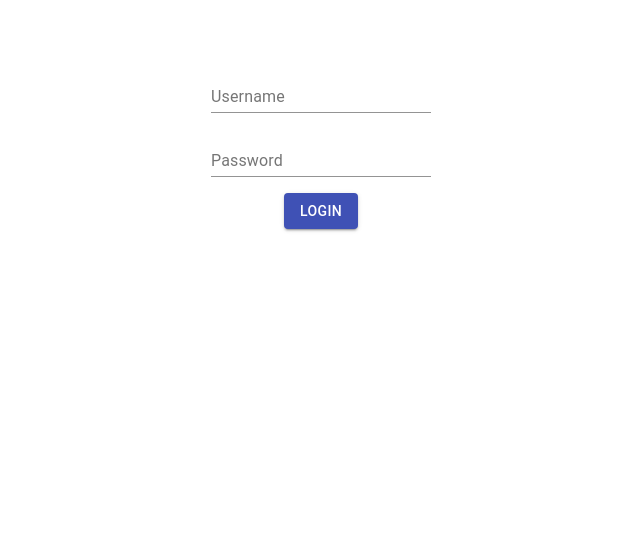
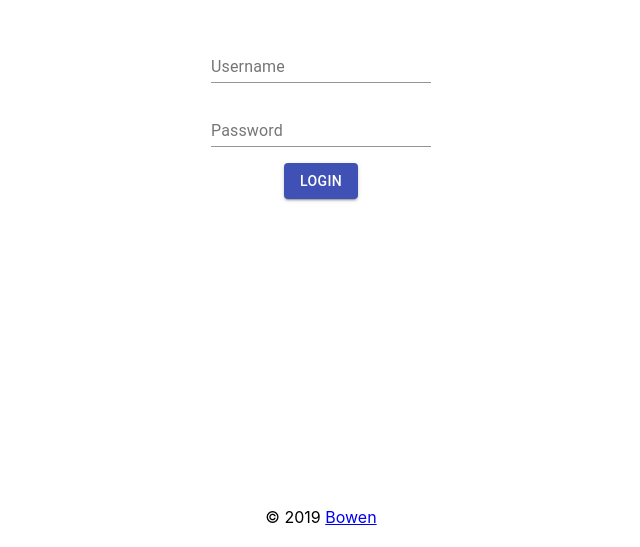
Before and after one commit to lbwa/react-auth-boilerplate, a React (Create React App) app: page / in a window 1280 px wide. Shown: the part 253-800 px from the top of the page, without its empty margins (319-959 px from the left). Built offline with nearby package versions, Linux system fonts and the light colour scheme.

Commit message:
feat(layout): transform Central into StickyFooter

```diff
--- a/src/layouts/Central/index.tsx
+++ /dev/null
@@ -1,38 +0,0 @@
-import React from 'react'
-import { makeStyles, createStyles, Theme } from '@material-ui/core/styles'
-import LinearProgress from '@material-ui/core/LinearProgress'
-
-const useStyles = makeStyles((theme: Theme) =>
-  createStyles({
-    container: {
-      display: 'flex',
-      flexDirection: 'column',
-      justifyContent: 'center',
-      alignItems: 'center',
-      minHeight: '100vh'
-    },
-    progress: {
-      position: 'fixed',
-      top: 0,
-      width: '100%',
-      zIndex: 999,
-      height: '2px',
-      opacity: (props: CentralProps) => (props.loading ? 1 : 0)
-    }
-  })
-)
-
-interface CentralProps {
-  children: JSX.Element | string | (JSX.Element | string)[]
-  loading?: boolean
-}
-
-export default function Central({ children, loading = false }: CentralProps) {
-  const classes = useStyles({ children, loading })
-  return (
-    <>
-      <LinearProgress className={classes.progress} />
-      <div className={classes.container}>{children}</div>
-    </>
-  )
-}
--- /dev/null
+++ b/src/layouts/StickyFooter/index.tsx
@@ -0,0 +1,74 @@
+import React from 'react'
+import { makeStyles, createStyles, Theme } from '@material-ui/core/styles'
+import LinearProgress from '@material-ui/core/LinearProgress'
+
+const useStyles = makeStyles(
+  (theme: Theme) =>
+    createStyles({
+      progress: {
+        position: 'fixed',
+        top: 0,
+        width: '100%',
+        zIndex: 999,
+        height: '2px',
+        opacity: (props: StickyFooterProps) => (props.loading ? 1 : 0)
+      },
+      container: {
+        display: 'flex',
+        flexDirection: 'column',
+        minHeight: '100vh'
+      },
+      main: {
+        display: ({ center }: StickyFooterProps) => (center ? 'flex' : ''),
+        flexDirection: ({ center }: StickyFooterProps) =>
+          center ? 'column' : 'initial',
+        justifyContent: ({ center }: StickyFooterProps) =>
+          center ? 'center' : '',
+        alignItems: ({ center }: StickyFooterProps) => (center ? 'center' : ''),
+        flex: 1,
+        width: '100%'
+      },
+      footer: {
+        padding: '20px 0',
+        width: '100%',
+        textAlign: 'center'
+      }
+    }),
+  { name: 'global' }
+)
+
+interface StickyFooterProps {
+  children: JSX.Element | string | (JSX.Element | string)[]
+  loading?: boolean
+  center?: boolean
+}
+
+export default function StickyFooter({
+  children,
+  loading = false,
+  center = false
+}: StickyFooterProps) {
+  const classes = useStyles({ children, loading, center })
+  const AUTHOR = {
+    name: 'Bowen',
+    github: 'https://gitub.com/lbwa'
+  }
+  const CREATED_YEAR = 2019
+  const nowYear = new Date().getFullYear()
+  const footerYear =
+    CREATED_YEAR === nowYear ? CREATED_YEAR : CREATED_YEAR + ' - ' + nowYear
+  return (
+    <>
+      <LinearProgress className={classes.progress} />
+      <div className={classes.container}>
+        <main className={classes.main}>{children}</main>
+        <footer className={classes.footer}>
+          &copy; {footerYear}{' '}
+          <a href={AUTHOR.github} target="_blank" rel="noopener noreferrer">
+            {AUTHOR.name}
+          </a>
+        </footer>
+      </div>
+    </>
+  )
+}
--- a/src/layouts/index.ts
+++ b/src/layouts/index.ts
@@ -1 +1 @@
-export { default as Central } from './Central'
+export { default as StickyFooter } from './StickyFooter'
--- a/src/pages/Login/index.tsx
+++ b/src/pages/Login/index.tsx
@@ -4,7 +4,7 @@ import TextField from '@material-ui/core/TextField'
 import Button from '@material-ui/core/Button'
 import Snackbar from '@material-ui/core/Snackbar'
 import { makeStyles, createStyles, Theme } from '@material-ui/core/styles'
-import { Central } from '../../layouts'
+import { StickyFooter } from '../../layouts'
 import { userLogin } from '../../apis'
 import { useDispatch } from 'react-redux'
 import { setUser as setUserAction } from '../../store/actions'
@@ -24,6 +24,12 @@ const useStyles = makeStyles((theme: Theme) =>
       position: 'fixed',
       top: '0',
       width: '100%'
+    },
+    container: {
+      display: 'flex',
+      flexDirection: 'column',
+      justifyContent: 'center',
+      alignItems: 'center'
     },
     item: {
       margin: theme.spacing(1)
@@ -95,7 +101,7 @@ function Login({ history }: LoginProps) {
   }
 
   return (
-    <Central loading={loading}>
+    <StickyFooter center loading={loading}>
       <TextField
         className={classes.item}
         value={user.name}
@@ -134,7 +140,7 @@ function Login({ history }: LoginProps) {
         autoHideDuration={5000}
         message={<div>{snackbarState.message}</div>}
       />
-    </Central>
+    </StickyFooter>
   )
 }
 
--- a/src/pages/Overview/index.tsx
+++ b/src/pages/Overview/index.tsx
@@ -1,7 +1,7 @@
 import React from 'react'
 import { useDispatch } from 'react-redux'
 import { History } from 'history'
-import { Central } from '../../layouts'
+import { StickyFooter } from '../../layouts'
 import Button from '@material-ui/core/Button'
 import { delUser } from '../../store/actions'
 
@@ -12,7 +12,7 @@ interface OverviewProps {
 export default function Overview({ history }: OverviewProps) {
   const dispatch = useDispatch()
   return (
-    <Central>
+    <StickyFooter center>
       <p>Overview</p>
       <Button
         variant="contained"
@@ -24,6 +24,6 @@ export default function Overview({ history }: OverviewProps) {
       >
         Logout
       </Button>
-    </Central>
+    </StickyFooter>
   )
 }
--- a/src/styles/index.css
+++ b/src/styles/index.css
@@ -11,3 +11,7 @@ code {
   font-family: source-code-pro, Menlo, Monaco, Consolas, 'Courier New',
     monospace;
 }
+
+* {
+  box-sizing: border-box;
+}
```
